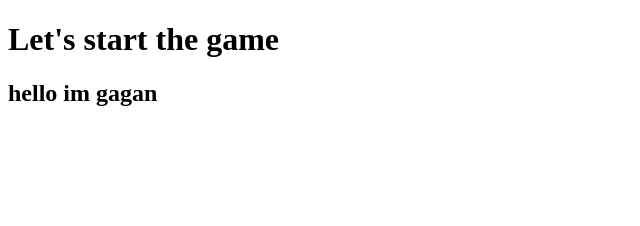
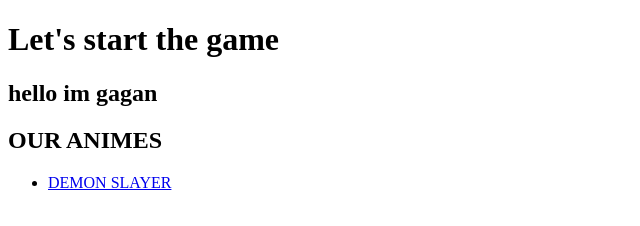
Before and after one commit to govardhan9692/anime-universe, a plain HTML site: page index.html in a window 1280 px wide. Shown: the whole page, without its empty margins (0-640 px from the left). Drawn offline with Linux system fonts and the light colour scheme.

Commit message:
to visit demon slayer plage easyly

```diff
--- a/index.html
+++ b/index.html
@@ -10,5 +10,10 @@
     <h1>Let's start the game</h1>
 
     <h2>hello im gagan </h2>
+    <h2>OUR ANIMES</h2>
+    <ul>
+        <li><a href="./demon slayer.html"> DEMON SLAYER</a></li>
+    </ul>
+
 </body>
 </html>
```
